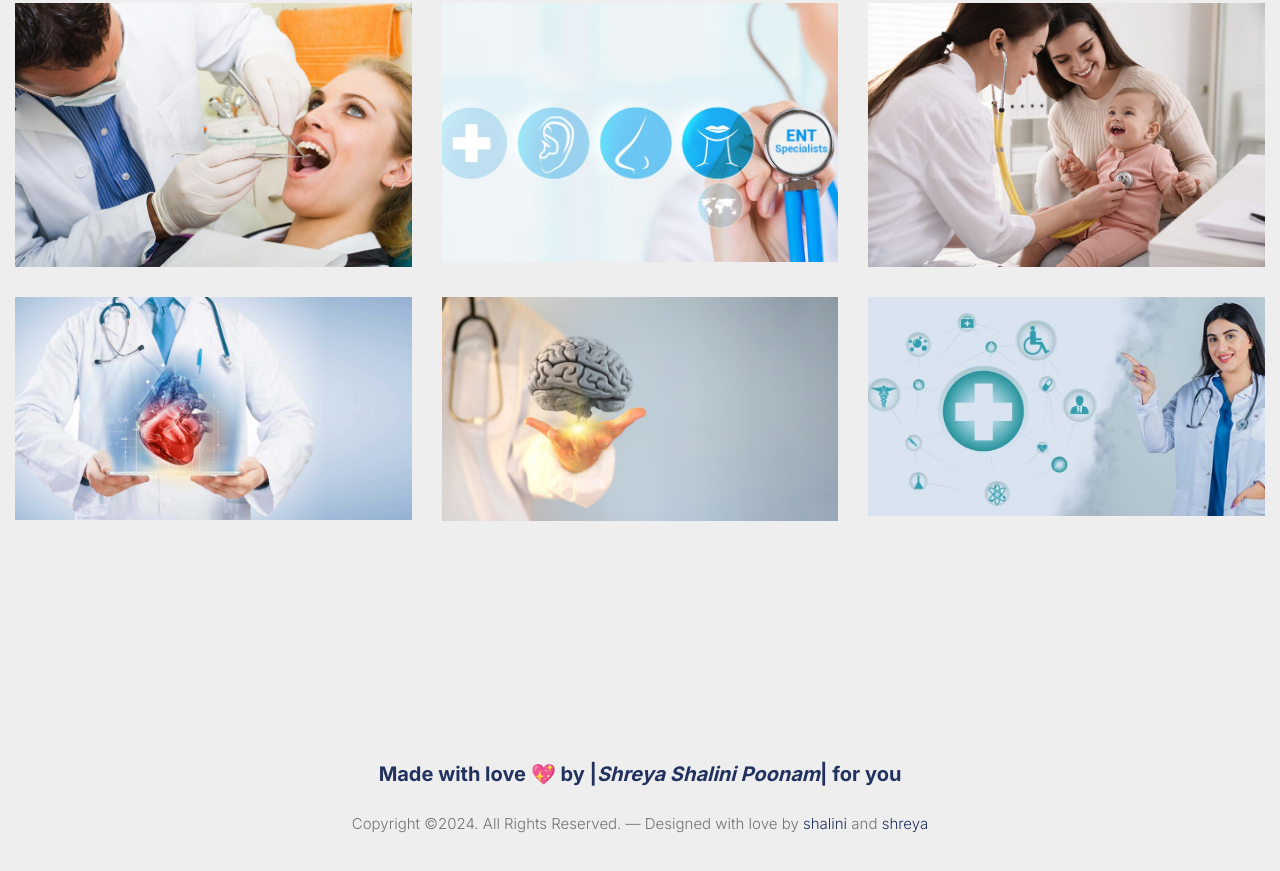
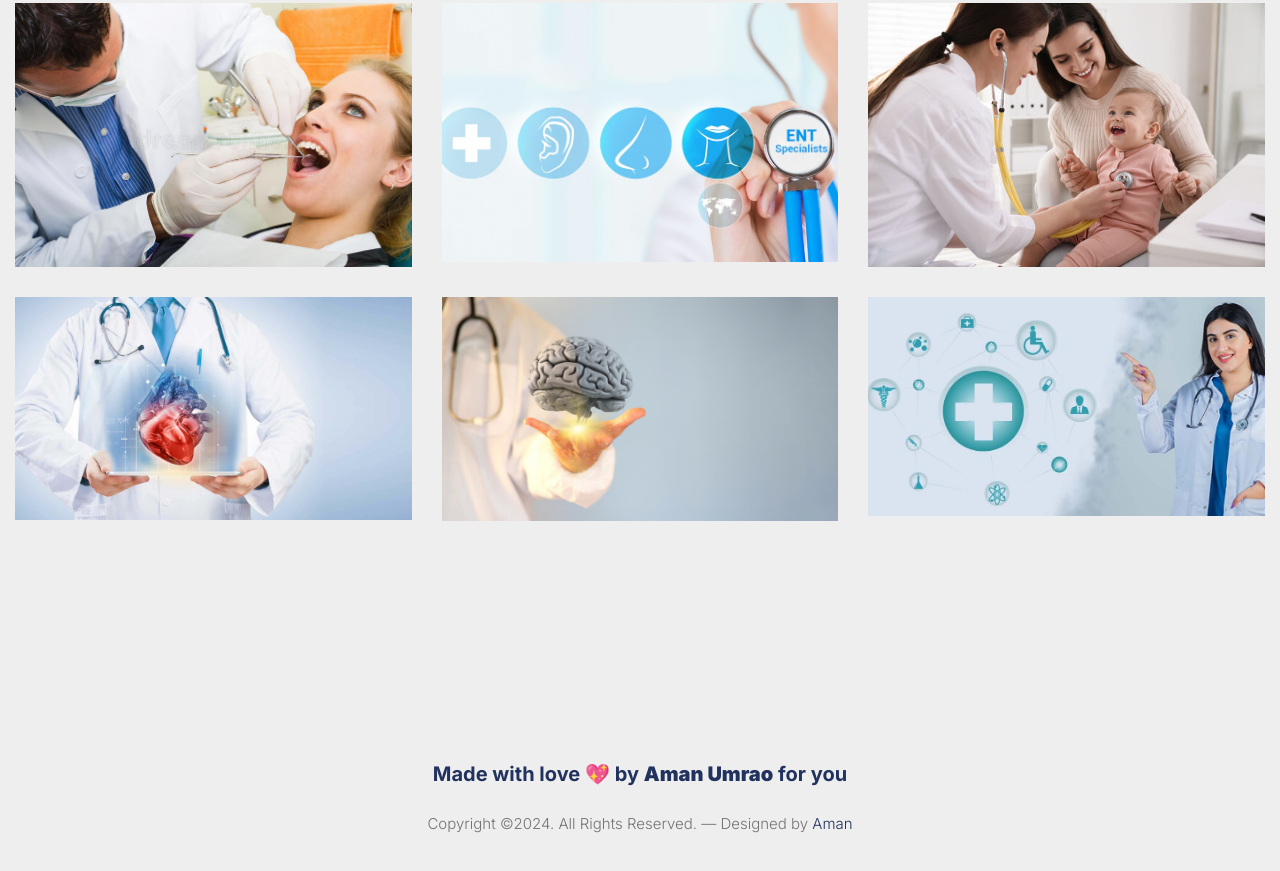
Before and after one commit to amanraox/Find-Your-Doctor, a plain HTML site: page index.html in a window 1280 px wide. Shown: the part 1005-1876 px from the top of the page. Drawn offline with nearby package versions, Linux system fonts and the light colour scheme; files that its build step writes are made by us from their sources; no server answers; files whose address does not match are found by name.

Commit message:
Update index.html

```diff
--- a/index.html
+++ b/index.html
@@ -187,11 +187,11 @@
 
       <footer class="site-footer">
 
-            <p><center><h5><b>Made with love 💖 by |<i>Shreya Shalini Poonam</i>| for you</b></h5></center></p>
+            <p><center><h5><b>Made with love 💖 by <b>Aman Umrao</b> for you</b></h5></center></p>
           <div class="row pt-1 mt-1 text-center">
             <div class="col-md-12">
               <div class="border-top pt-1">
-                <p>Copyright &copy;<script>document.write(new Date().getFullYear());</script>. All Rights Reserved. &mdash; Designed with love by <a href="https://instagram.com/shalinii__04">shalini</a> and <a href="https://instagram.com/shreyaa09__">shreya</a>
+                <p>Copyright &copy;<script>document.write(new Date().getFullYear());</script>. All Rights Reserved. &mdash; Designed by <a href="https://linkedin.com/in/amanraoxx">Aman</a>
                 </p>
               </div>
             </div>
```
